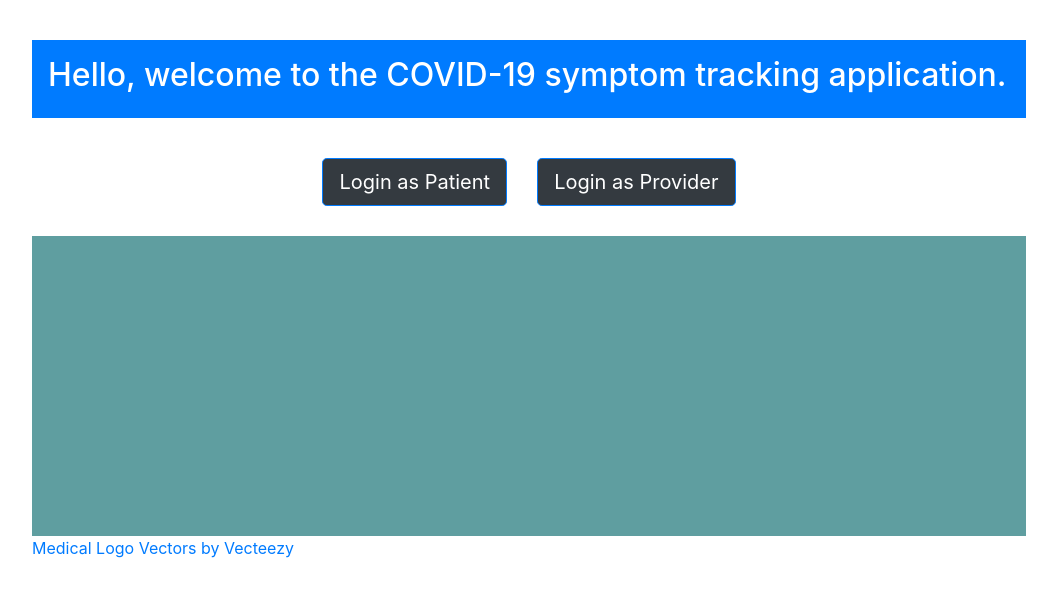
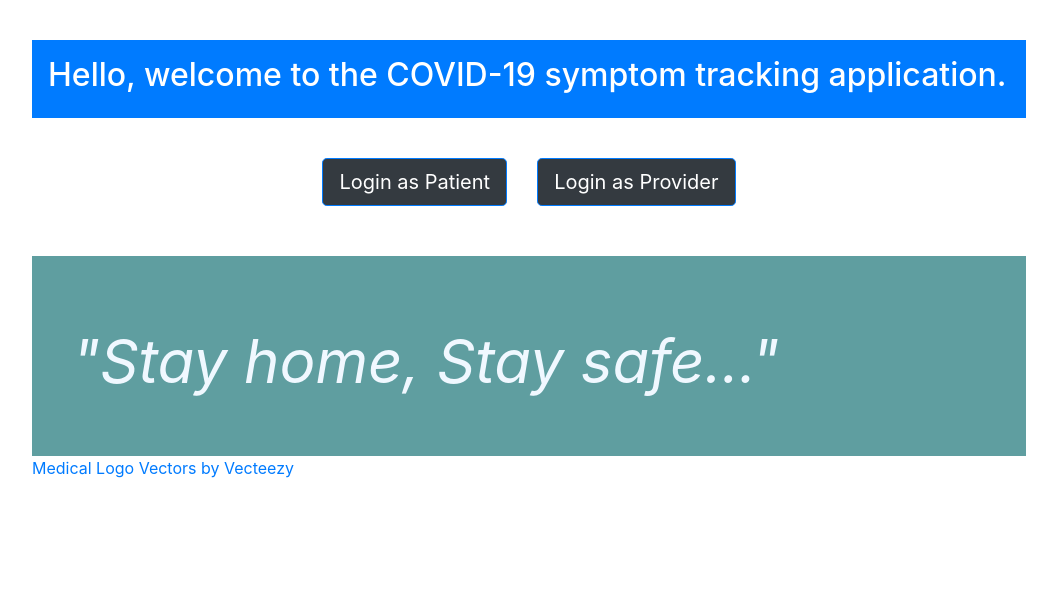
Before and after one commit to All-Schuck-Up/MERN-Patient-TrackerApp, a React (Create React App) app in the folder client/: page / in a window 1280 px wide. Shown: the top 596 px of the page, without its empty margins (111-1168 px from the left). Built offline with nearby package versions, Linux system fonts and the light colour scheme; no server answers.

Commit message:
fix to update route and some css

```diff
--- a/client/package.json
+++ b/client/package.json
@@ -3,6 +3,7 @@
   "version": "0.1.0",
   "private": true,
   "dependencies": {
+    "@material-ui/core": "^4.10.2",
     "@testing-library/jest-dom": "^4.2.4",
     "@testing-library/react": "^9.5.0",
     "@testing-library/user-event": "^7.2.1",
--- a/client/src/App.css
+++ b/client/src/App.css
@@ -92,7 +92,12 @@ ol li {
 }
 .doctorPicture {
   width: 100%;
-  height: 300px;
+  height: 200px;
   background-color: cadetblue;
-  margin-top: 30px;
+    font-size: 60px;
+    color: aliceblue;
+    font-style: italic;
+    padding-left: 40px;
+    padding-top: 60px;
+  margin-top: 50px;
 }
--- a/client/src/components/Landing.component.js
+++ b/client/src/components/Landing.component.js
@@ -23,7 +23,7 @@ class Landing extends Component{
                             </div>
                         </form>
                     </div>
-                    <div className="doctorPicture"></div>
+                    <div className="doctorPicture">"Stay home, Stay safe..."</div>
                     <a href="https://www.vecteezy.com/free-vector/medical-logo">Medical Logo Vectors by Vecteezy</a>
             </div>
     )}
```
Also changed, not shown: 2 other files (tests, documents, lock files or other folders).
